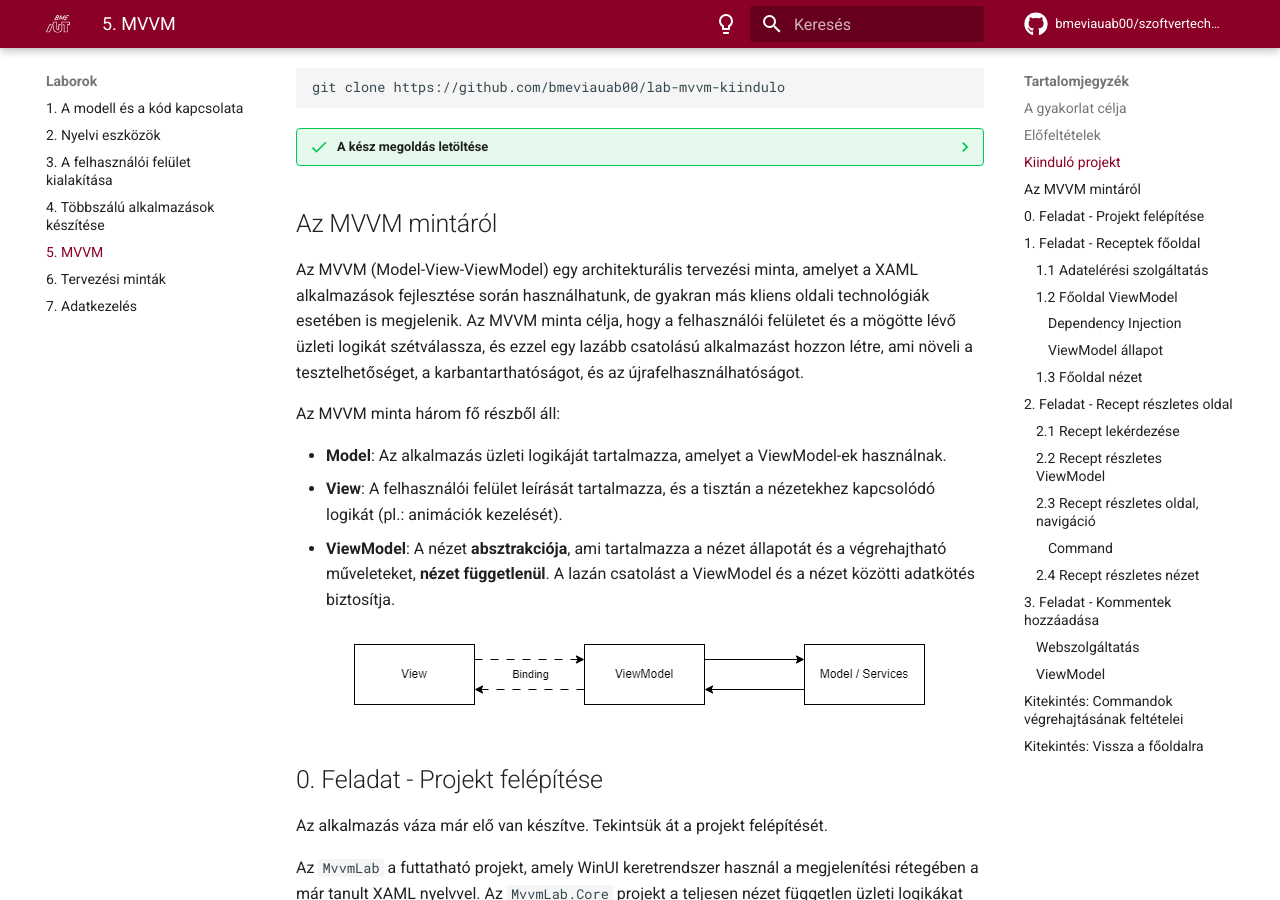
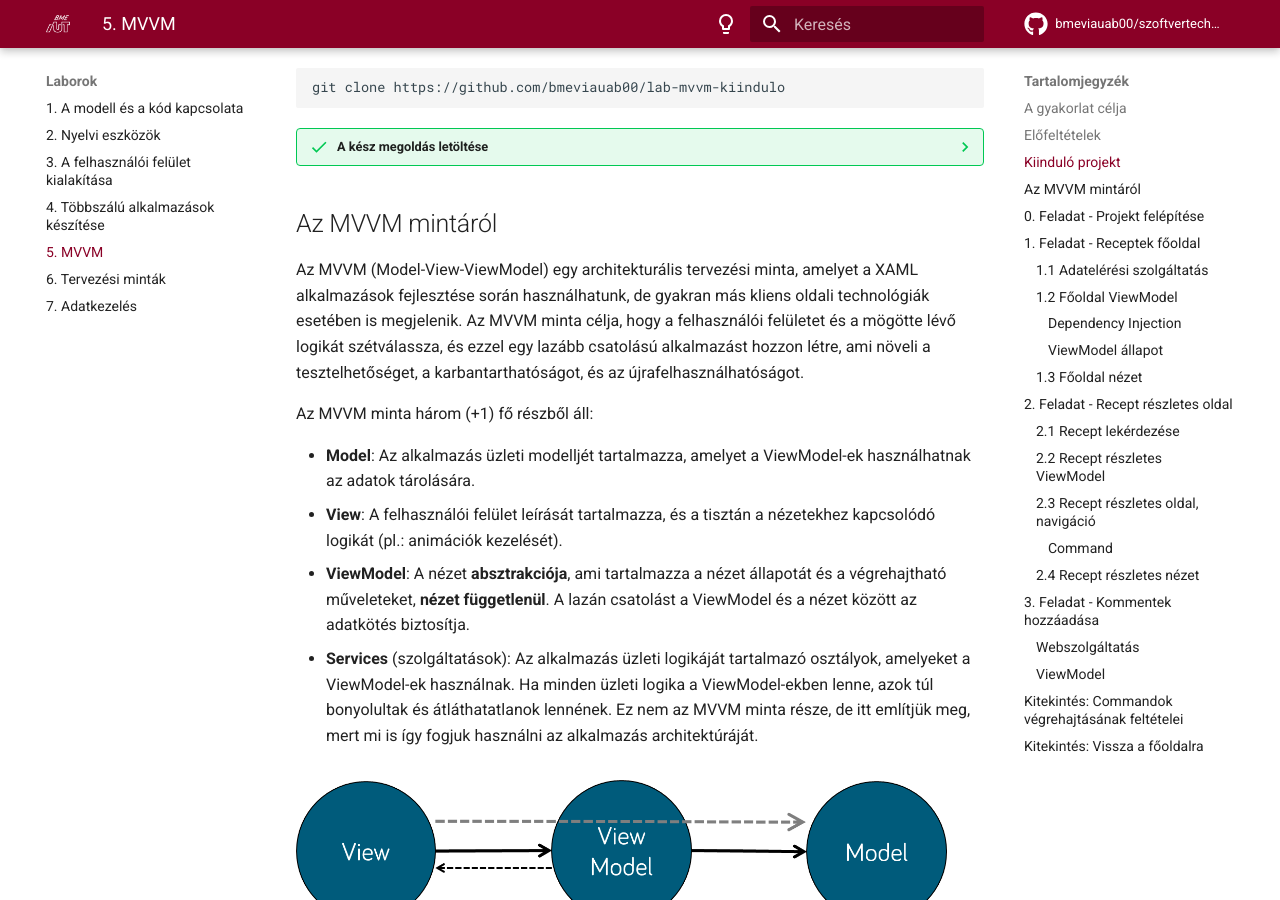
Before and after one commit to bmeviauab00/szoftvertechnikak, an MkDocs documentation site: the page built from docs/labor/5-mvvm/index.md, in a window 1280 px wide and 900 px high, scrolled down 628 px. Built offline with MkDocs 1.6.1 and Material for MkDocs 9.7.7, drawn with Linux system fonts in a browser that asks for light colours; emoji names are drawn with the system emoji font; comment, search, counter and statistics services are not loaded; the version menu is left out.

Commit message:
mkdocs update, mvvm kép csere, egyértelműsítés

```diff
--- a/docs/labor/5-mvvm/index.md
+++ b/docs/labor/5-mvvm/index.md
@@ -33,13 +33,14 @@ git clone https://github.com/bmeviauab00/lab-mvvm-kiindulo
 
 ## Az MVVM mintáról
 
-Az MVVM (Model-View-ViewModel) egy architekturális tervezési minta, amelyet a XAML alkalmazások fejlesztése során használhatunk, de gyakran más kliens oldali technológiák esetében is megjelenik. Az MVVM minta célja, hogy a felhasználói felületet és a mögötte lévő üzleti logikát szétválassza, és ezzel egy lazább csatolású alkalmazást hozzon létre, ami növeli a tesztelhetőséget, a karbantarthatóságot, és az újrafelhasználhatóságot.
+Az MVVM (Model-View-ViewModel) egy architekturális tervezési minta, amelyet a XAML alkalmazások fejlesztése során használhatunk, de gyakran más kliens oldali technológiák esetében is megjelenik. Az MVVM minta célja, hogy a felhasználói felületet és a mögötte lévő logikát szétválassza, és ezzel egy lazább csatolású alkalmazást hozzon létre, ami növeli a tesztelhetőséget, a karbantarthatóságot, és az újrafelhasználhatóságot.
 
-Az MVVM minta három fő részből áll:
+Az MVVM minta három (+1) fő részből áll:
 
-* **Model**: Az alkalmazás üzleti logikáját tartalmazza, amelyet a ViewModel-ek használnak.
+* **Model**: Az alkalmazás üzleti modelljét tartalmazza, amelyet a ViewModel-ek használhatnak az adatok tárolására.
 * **View**: A felhasználói felület leírását tartalmazza, és a tisztán a nézetekhez kapcsolódó logikát (pl.: animációk kezelését).
-* **ViewModel**: A nézet **absztrakciója**, ami tartalmazza a nézet állapotát és a végrehajtható műveleteket, **nézet függetlenül**. A lazán csatolást a ViewModel és a nézet közötti adatkötés biztosítja.
+* **ViewModel**: A nézet **absztrakciója**, ami tartalmazza a nézet állapotát és a végrehajtható műveleteket, **nézet függetlenül**. A lazán csatolást a ViewModel és a nézet között az adatkötés biztosítja.
+* **Services** (szolgáltatások): Az alkalmazás üzleti logikáját tartalmazó osztályok, amelyeket a ViewModel-ek használnak. Ha minden üzleti logika a ViewModel-ekben lenne, azok túl bonyolultak és átláthatatlanok lennének. Ez nem az MVVM minta része, de itt említjük meg, mert mi is így fogjuk használni az alkalmazás architektúráját.
 
 <figure markdown>
 ![MVVM](images/mvvm.drawio.png)
```
Also changed, not shown: docs/labor/5-mvvm/images/mvvm.drawio.png, 1 other file.
